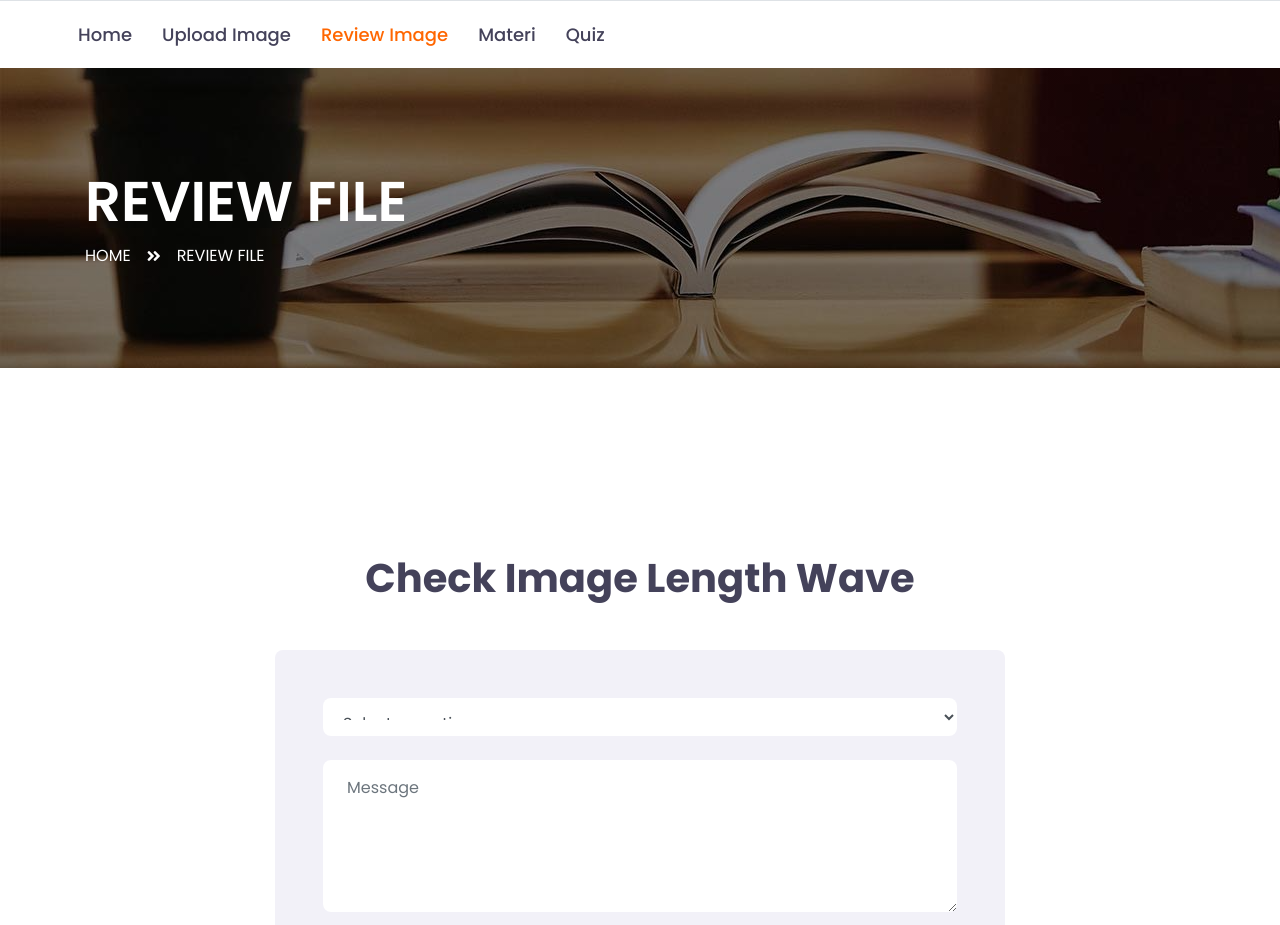
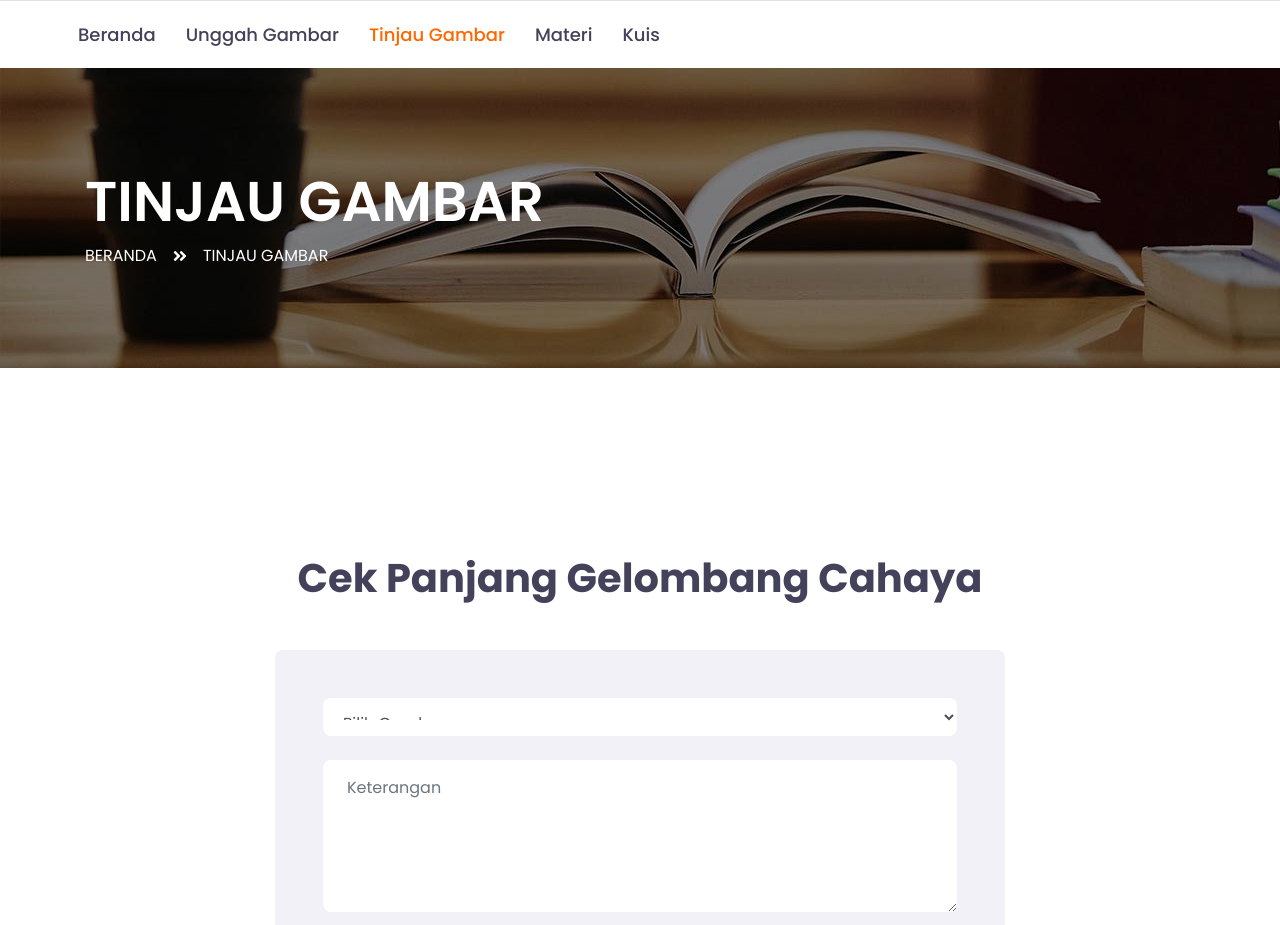
Before and after one commit to Evankhelll/example, a Django app: page /v2/review/ in a window 1280 px wide. Shown: the top 925 px of the page. Run offline with Django 5.2, Linux system fonts and the light colour scheme; data that the repository does not hold is empty; some libraries are stand-ins or nearby versions.

Commit message:
minor update
rev

```diff
--- a/fe/templates/base2.html
+++ b/fe/templates/base2.html
@@ -45,11 +45,11 @@
                     </button>
                     <div class="collapse navbar-collapse justify-content-between" id="navbarCollapse">
                         <div class="navbar-nav py-0">
-                            <a href="/v2/" class="nav-item nav-link">Home</a>
-                            <a href="/v2/upload/" class="nav-item nav-link">Upload Image</a>
-                            <a href="/v2/review/" class="nav-item nav-link">Review Image</a>
+                            <a href="/v2/" class="nav-item nav-link">Beranda</a>
+                            <a href="/v2/upload/" class="nav-item nav-link">Unggah Gambar</a>
+                            <a href="/v2/review/" class="nav-item nav-link">Tinjau Gambar</a>
                             <a href="/v2/materi/" class="nav-item nav-link">Materi</a>
-                            <a href="/v2/quiz/" class="nav-item nav-link">Quiz</a>
+                            <a href="/v2/quiz/" class="nav-item nav-link">Kuis</a>
                         </div>
                     </div>
                 </nav>
@@ -64,7 +64,7 @@
     <div class="container-fluid bg-dark text-white border-top py-4 px-sm-3 px-md-5" style="border-color: rgba(256, 256, 256, .1) !important;">
         <div class="row">
             <div class="col-lg-6 text-center text-md-left mb-3 mb-md-0">
-                <p class="m-0 text-white">&copy; <a href="https://oraicon.vercel.app/">All Rights Reserved. Designed by Owner</a>
+                <p class="m-0 text-white">&copy; <a href="https://oraicon.vercel.app/">Semuanya dimiliki oleh pemiliknya</a>
                 </p>
             </div>
         </div>
@@ -78,8 +78,8 @@
 
     <!-- JavaScript Libraries -->
     <script src="https://stackpath.bootstrapcdn.com/bootstrap/4.4.1/js/bootstrap.bundle.min.js"></script>
-    <script src="lib/easing/easing.min.js"></script>
-    <script src="lib/owlcarousel/owl.carousel.min.js"></script>
+    <!-- <script src="lib/easing/easing.min.js"></script>
+    <script src="lib/owlcarousel/owl.carousel.min.js"></script> -->
 
     <script src="{% static 'oc/lib/easing/easing.min.js' %}"></script>
     <script src="{% static 'oc/lib/owlcarousel/owl.carousel.min.js' %}"></script>
--- a/fe/templates/page/index.html
+++ b/fe/templates/page/index.html
@@ -131,6 +131,11 @@
                 window.location.href = targetUrl;
             }
         });
+
+        $('#header-carousel').carousel({
+            interval: 3000, // Set slide duration to 3 seconds
+            pause: 'hover',
+        });
     });
 </script>
 {% endblock %}
--- a/fe/templates/page/v2/materi.html
+++ b/fe/templates/page/v2/materi.html
@@ -24,7 +24,7 @@
         <div class="d-flex flex-column justify-content-center" style="min-height: 300px">
             <h3 class="display-4 text-white text-uppercase">Materi</h3>
             <div class="d-inline-flex text-white">
-                <p class="m-0 text-uppercase"><a class="text-white" href="">Home</a></p>
+                <p class="m-0 text-uppercase"><a class="text-white" href="">Beranda</a></p>
                 <i class="fa fa-angle-double-right pt-1 px-3"></i>
                 <p class="m-0 text-uppercase">Materi</p>
             </div>
@@ -35,13 +35,13 @@
 <div class="container-fluid py-5">
     <div class="container py-5">
         <div class="text-center mb-5">
-            <h1>Materi Length Wave</h1>
+            <h1>Materi Panjang Gelombang Cahaya</h1>
         </div>
         <div class="row justify-content-center">
             <div class="col-lg-8">
                 <div class="contact-form bg-secondary rounded p-5">
                     <section id="wave_length" class="mb-3">
-                        <h2>Panjang Gelombang Cahaya</h2>
+                        <h2>Tabel Panjang Gelombang Cahaya</h2>
                         <hr>
                         <div class="tablestable-responsive">
                             <table id="colorTable" class="display" style="width:100%">
--- a/fe/templates/page/v2/review.html
+++ b/fe/templates/page/v2/review.html
@@ -23,11 +23,11 @@
 <div class="container-fluid page-header" style="margin-bottom: 90px;">
     <div class="container">
         <div class="d-flex flex-column justify-content-center" style="min-height: 300px">
-            <h3 class="display-4 text-white text-uppercase">Review File</h3>
+            <h3 class="display-4 text-white text-uppercase">Tinjau Gambar</h3>
             <div class="d-inline-flex text-white">
-                <p class="m-0 text-uppercase"><a class="text-white" href="">Home</a></p>
+                <p class="m-0 text-uppercase"><a class="text-white" href="">Beranda</a></p>
                 <i class="fa fa-angle-double-right pt-1 px-3"></i>
-                <p class="m-0 text-uppercase">Review File</p>
+                <p class="m-0 text-uppercase">Tinjau Gambar</p>
             </div>
         </div>
     </div>
@@ -36,7 +36,7 @@
 <div class="container-fluid py-5">
     <div class="container py-5">
         <div class="text-center mb-5">
-            <h1>Check Image Length Wave</h1>
+            <h1>Cek Panjang Gelombang Cahaya</h1>
         </div>
         <div class="row justify-content-center">
             <div class="col-lg-8">
@@ -44,7 +44,7 @@
                     <div id="success"></div>
                         <div class="control-group mb-4">
                             <select id="select2item" class="form-control select2 selek2" style="width: 100%;">
-                                <option value="" disabled selected>Select an option</option>
+                                <option value="" disabled selected>Pilih Gambar</option>
                             </select>
                         </div>
 
@@ -53,7 +53,7 @@
                             <p class="help-block text-danger"></p>
                         </div>
                         <div class="control-group">
-                            <textarea class="form-control border-0 py-3 px-4" rows="5" id="keterangan" placeholder="Message" required="required" data-validation-required-message="Please enter Description"></textarea>
+                            <textarea class="form-control border-0 py-3 px-4" rows="5" id="keterangan" placeholder="Keterangan" required="required" data-validation-required-message="Please enter Description"></textarea>
                             <p class="help-block text-danger"></p>
                         </div>
                         <div class="control-group" style="display: none;">
@@ -63,7 +63,7 @@
                             <img id="preview-img" src="https://static.vecteezy.com/system/resources/previews/004/968/473/non_2x/upload-or-add-a-picture-jpg-file-concept-illustration-flat-design-eps10-modern-graphic-element-for-landing-page-empty-state-ui-infographic-icon-etc-vector.jpg" alt="img" class="card-img">
                         </div>
                         <div class="text-center pt-5">
-                            <button class="btn btn-danger py-3 px-5" type="button" id="hapus_gambar">Delete Image</button>
+                            <button class="btn btn-danger py-3 px-5" type="button" id="hapus_gambar">Hapus Gambar</button>
                         </div>
                         <div class="control-group pt-5" id="table_warna">
                             <div class="control-group">
@@ -71,10 +71,10 @@
                                     <table id="spectrum_table" class="table table-striped">
                                         <thead>
                                             <tr>
-                                                <th>Color Preview</th>
-                                                <th>Color Code</th>
-                                                <th>Wave Length</th>
-                                                <th>Energy Photon</th>
+                                                <th>Warna</th>
+                                                <th>Kode Warna</th>
+                                                <th>Panjang Gelombang</th>
+                                                <th>Energi Foton</th>
                                             </tr>
                                         </thead>
                                     </table>
@@ -119,7 +119,7 @@
             if (id_gambar) {
                 alertSwalConfirm(
                     {
-                        title: 'Menghapus Gambar',
+                        title: 'Peringatan',
                         text: 'Anda Yakin Untuk Menghapus Gambar ?.',
                         icon: 'warning',
                     },
@@ -145,7 +145,7 @@
             var selectElement = $('#select2item');
             selectElement.empty(); // Clear any existing options
 
-            selectElement.append('<option value="" disabled selected>Select an option</option>');
+            selectElement.append('<option value="" disabled selected>Pilih Gambar</option>');
 
             response.forEach(function(item) {
                 // Create an option element and append it to the select element
@@ -172,13 +172,7 @@
             success: function(response) {
                 alertSwal({
                     title: 'Berhasil Menghapus',
-                    text: 'Gambar berhasil dihapus.',
-                    icon: 'success',
-                    showConfirmButton: true, // Show a "OK" button to close manually
-                });
-                alertSwal({
-                    title: 'Berhasil Menghapus',
-                    text: 'Gambar berhasil dihapus.',
+                    text: 'Gambar Berhasil Dihapus.',
                     icon: 'success',
                     showConfirmButton: true, // Show a "OK" button to close manually
                 }).then(() => {
```
Also changed, not shown: core/views.py (+17 -16 lines), fe/templates/page/v2/index.html (+21 -16 lines), fe/templates/page/v2/quiz.html (+5 -6 lines), fe/templates/page/v2/upload.html (+7 -7 lines), static/oc/img/about.jpg, static/oc/img/cat-1.jpg, static/oc/img/cat-2.jpg, static/oc/img/cat-3.jpg, static/oc/img/cat-4.jpg.
